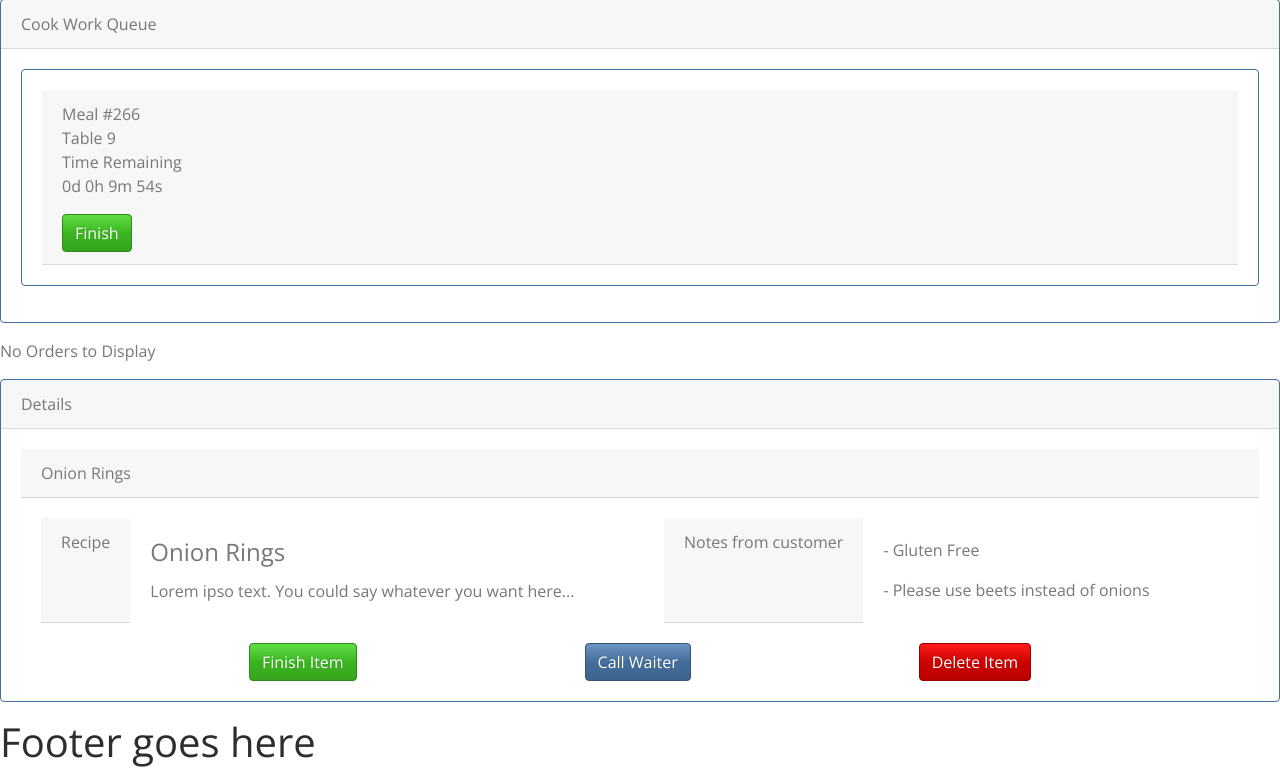
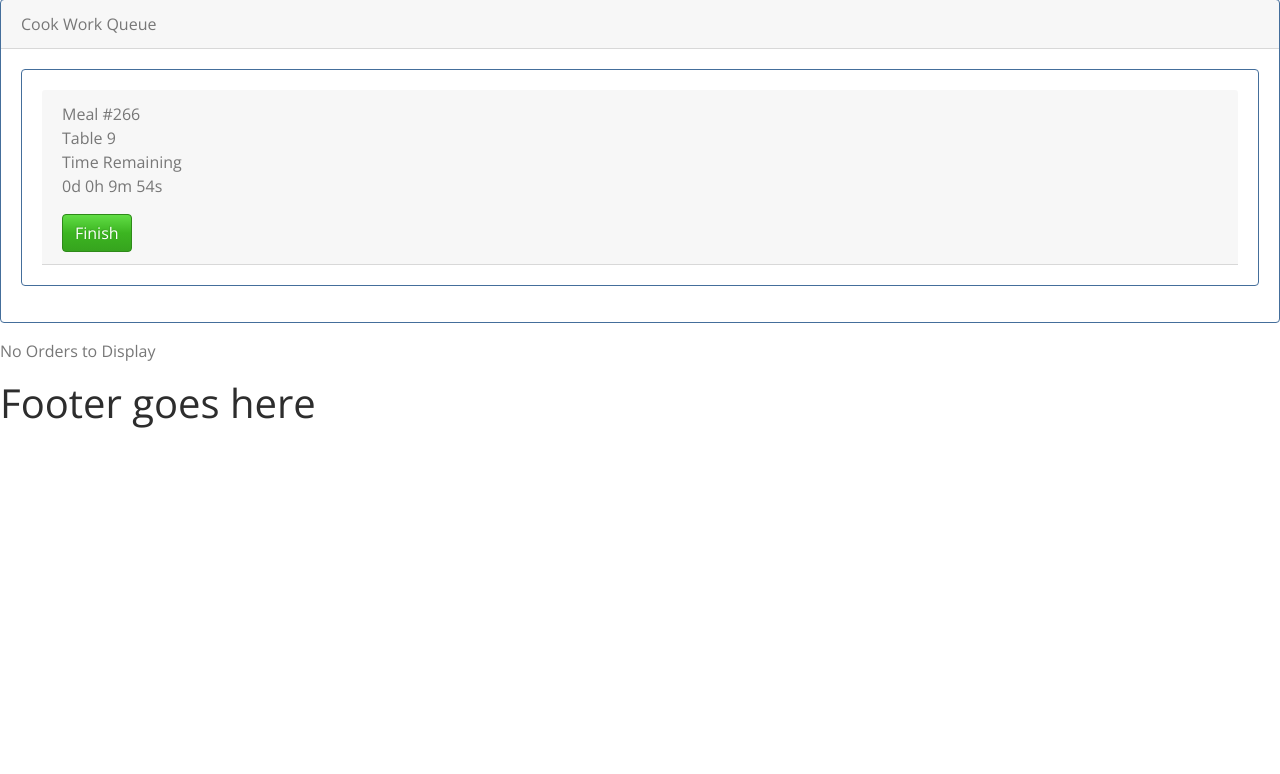
Before and after one commit to Abeham1/cs3450_groupProject, a Django app: page /cook/ in a window 1280 px wide. Shown: the part 111-885 px from the top of the page. After the commit the page ends 539 px from the top, so only its background shows below. Run offline with Django 3.2, Linux system fonts and the light colour scheme; data that the repository does not hold is empty; some libraries are stand-ins or nearby versions.

Commit message:
Added basic updates from cook view

```diff
--- a/Django/cs3450_group_project/workspace/virtual_waitress/templates/virtual_waitress/cook_view.html
+++ b/Django/cs3450_group_project/workspace/virtual_waitress/templates/virtual_waitress/cook_view.html
@@ -50,14 +50,17 @@
                                 <td>
                                     <input type="radio" name="orderselector" value="{{ item.id }}">
                                 </td>
-                            <td>{{ item.menu_item }}</td>
+                                <td>{{ item.food }}</td>
                                 <td>{{ item.qty }}</td>
                                 <td>{{ item.note|truncatewords:5 }}</td>
                                 <td>
                                     {% if item.ready %}
                                     <span>Finished</span>
                                     {% else %}
-                                <button type="button" class="btn btn-primary btn-sm">Item Ready</button>
+                                    <form action="{% url 'virtual_waitress:entry_update' item.id %}" method="POST">
+                                        {% csrf_token %}
+                                        <input type="submit" class="btn btn-primary btn-sm" value="Item Ready">
+                                    </form>
                                 {% endif %}
                             </td>
                         </tr>
@@ -68,7 +71,10 @@
                     </tbody>
                 </table>
                 <div class="text-muted">Time Remaining: </div>
-                <button type="button" class="btn btn-primary btn-lg">Complete Order</button>
+                <form action="{% url 'virtual_waitress:order_update' order.id %}" method="POST">
+                    {% csrf_token %}
+                    <input type="submit" class="btn btn-primary btn-lg" value="Complete Order">
+                </form>
             </div>
         </div>
         {% endfor %}
@@ -112,38 +118,6 @@
 <p>No Orders to Display</p>
 {% endfor %}
 
-
-
-
-    <div class="card border-primary mb-3" style="min-width: 95%;">
-        <div class="card-header">Details</div>
-        <div class="card-body">
-
-            <div class="card-header">Onion Rings</div>
-            <div class="card-body" style="display: flex; flex-direction: row; justify-content:space-evenly;">
-
-                <div class="card-header">Recipe</div>
-                <div class="card-body">
-                    <h4 class="card-title">Onion Rings</h4>
-                    <p class="card-text">Lorem ipso text. You could say whatever you want here...</p>
-                </div>
-
-
-                <div class="card-header">Notes from customer</div>
-                <div class="card-body">
-                    <p class="card-text">- Gluten Free</p>
-                    <p class="card-text">- Please use beets instead of onions</p>
-                </div>
-
-            </div>
-
-            <div style="display:flex; flex-direction:row; justify-content:space-evenly; min-width:95%">
-                <button type="button" class="btn btn-success">Finish Item</button>
-                <button type="button" class="btn btn-primary">Call Waiter</button>
-                <button type="button" class="btn btn-danger">Delete Item</button>
-            </div>
-        </div>
-    </div>
 </aside>
 {% endblock %} {% block body-end-script %}
 <script>
--- a/Django/cs3450_group_project/workspace/virtual_waitress/urls.py
+++ b/Django/cs3450_group_project/workspace/virtual_waitress/urls.py
@@ -11,6 +11,9 @@
     # /virtual_waitress/cook/
     path('cook/', views.cook, name='cook'),
 
+    path('update/entry/<int:entry_id>/', views.update_entry, name='entry_update'),
+    path('update/order/<int:order_id>/', views.update_order, name='order_update'),
+
     # /virtual_waitress/review/
     path('review/', views.review, name='review'),
 
--- a/Django/cs3450_group_project/workspace/virtual_waitress/views.py
+++ b/Django/cs3450_group_project/workspace/virtual_waitress/views.py
@@ -1,9 +1,10 @@
 from pprint import pprint
-from django.http import HttpResponseRedirect, HttpResponse, Http404
+from django.http import HttpResponseRedirect, HttpResponse, Http404, HttpResponseNotAllowed
 from django.shortcuts import render, get_object_or_404
+from django.urls import reverse
 import json
 from virtual_waitress.models import RestaurantName, Order, Entry, Menu, Number, Review
-from virtual_waitress.forms import NewMenuItem, ReviewForm, OrderForm, OrderItemForm
+from virtual_waitress.forms import NewMenuItem, ReviewForm, OrderForm, OrderItemForm, CompleteOrderItem, CompleteOrder
 from django.forms import formset_factory
 import datetime
 
@@ -63,13 +64,58 @@
     open_orders = Order.objects.filter(ready=False).order_by('dateCreated')
 
     restaurant_names = list(RestaurantName.objects.all().values())
+
+    # if request.method == 'POST':
+    #     entry_form = CompleteOrderItem(request.POST)
+    #     order_form = CompleteOrder(request.POST)
+
+    #     if entry_form.is_valid():
+    #         order_item = entry_form.save(commit=False)
+    #         print(order_item)
+    #         order_item.ready = True
+    #         order_item.save()
+
+    #     if order_form.is_valid():
+    #         order = order_form.save(commit=False)
+    #         order.ready = True
+    #         order.save()
+
+    #     return HttpResponseRedirect(reverse('virtual_waitress:cook'))
+
+    # entry_form = CompleteOrderItem()
+    # order_form = CompleteOrder()
+
     context = {
         'activePage': 'cook',
         'restaurantName': json.dumps(restaurant_names),
         'orders': open_orders,
+        # 'orderForm':order_form,
+        # 'entryForm':entry_form,
     }
     return render(request, 'virtual_waitress/cook_view.html', context)
 
+
+def update_entry(request, entry_id):
+    entry = get_object_or_404(Entry, pk=entry_id)
+
+    if request.method != 'POST':
+        return HttpResponseNotAllowed(request)
+
+    entry.ready = True
+    entry.save()
+
+    return HttpResponseRedirect(reverse('virtual_waitress:cook'))
+
+def update_order(request, order_id):
+    order = get_object_or_404(Order, pk=order_id)
+
+    if request.method != 'POST':
+        return HttpResponseNotAllowed(request)
+
+    order.ready = True
+    order.save()
+
+    return HttpResponseRedirect(reverse('virtual_waitress:cook'))
 
 def review(request):
     #1. get order number
```
Also changed, not shown: Django/cs3450_group_project/workspace/virtual_waitress/forms.py (+13 -1 lines). Lines whose indentation alone changed are shown as unchanged.
